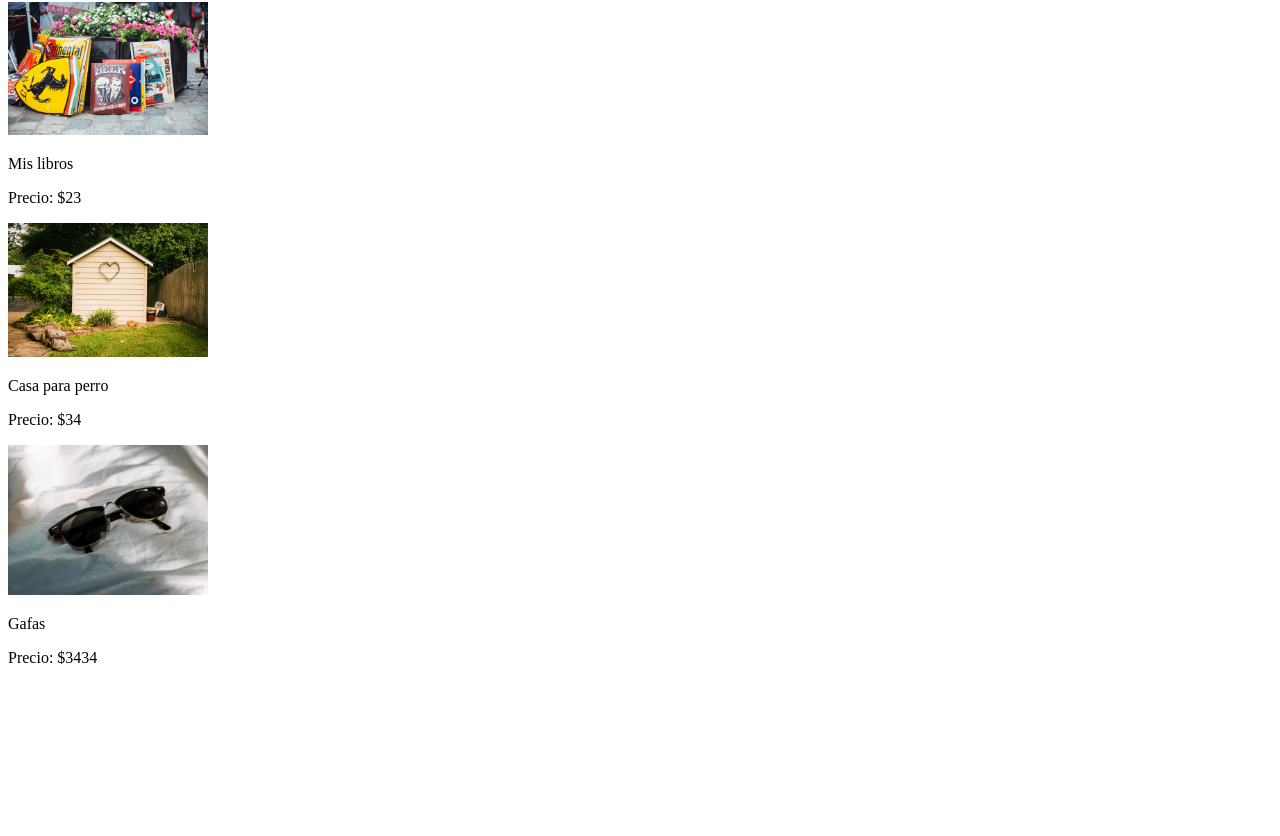
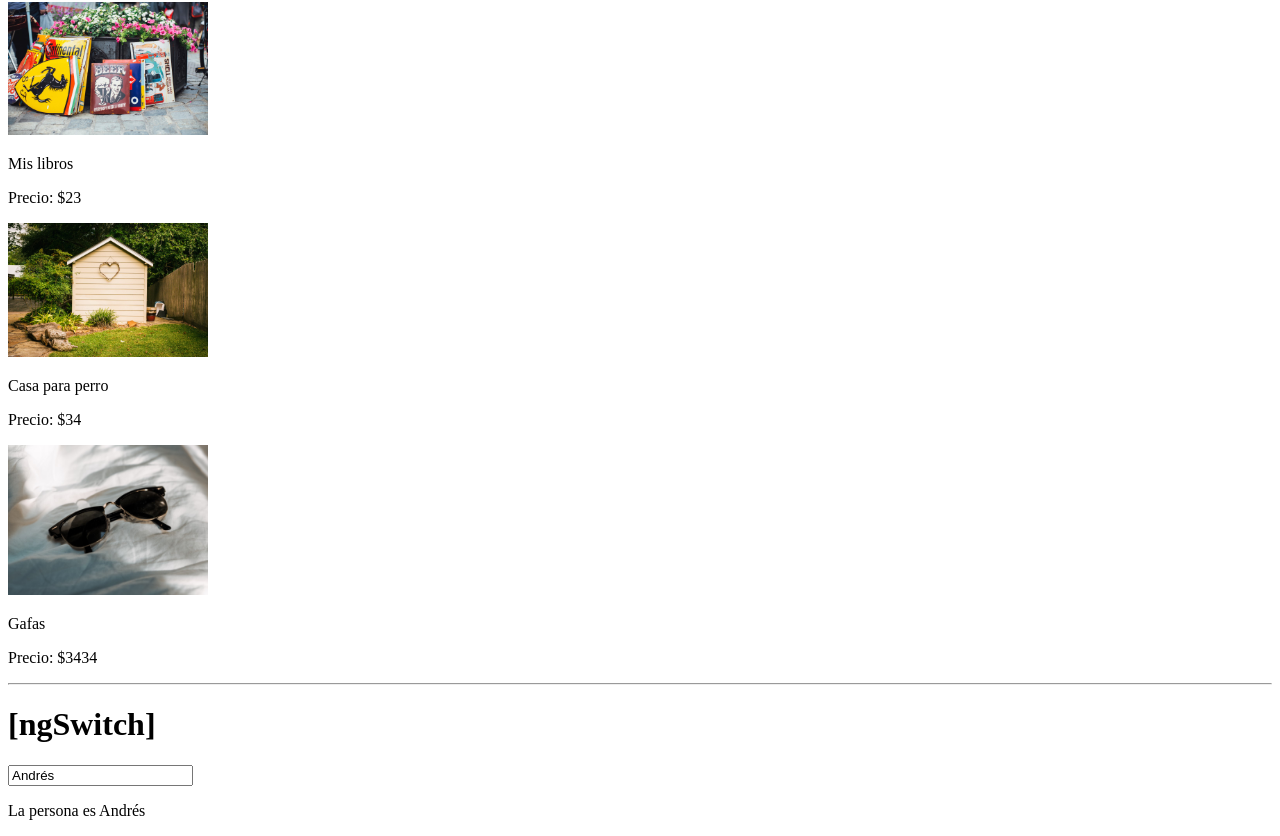
Before and after one commit to bl00p1ng/fundamentos-angular, an Angular app: page / in a window 1280 px wide. Shown: the part 2361-3197 px from the top of the page. Before the commit the page ends 3044 px from the top, so only its background shows below. Built offline with nearby package versions, Linux system fonts and the light colour scheme.

Commit message:
ngSwitch

```diff
--- a/src/app/app.component.html
+++ b/src/app/app.component.html
@@ -77,3 +77,20 @@
     <p>Precio: ${{ product.price }}</p>
   </div>
 </div>
+
+<hr>
+
+<h1>[ngSwitch]</h1>
+<input type="text" [(ngModel)]="name" />
+<div [ngSwitch]="name">
+  <p *ngSwitchCase="'Andrés'">
+    La persona es Andrés
+  </p>
+  <p *ngSwitchCase="'Felipe'">
+    La persona es Felipe
+  </p>
+  <p *ngSwitchCase="'Daniela'">
+    La persona es Daniela
+  </p>
+  <p *ngSwitchDefault>No hace match</p>
+</div>
```
